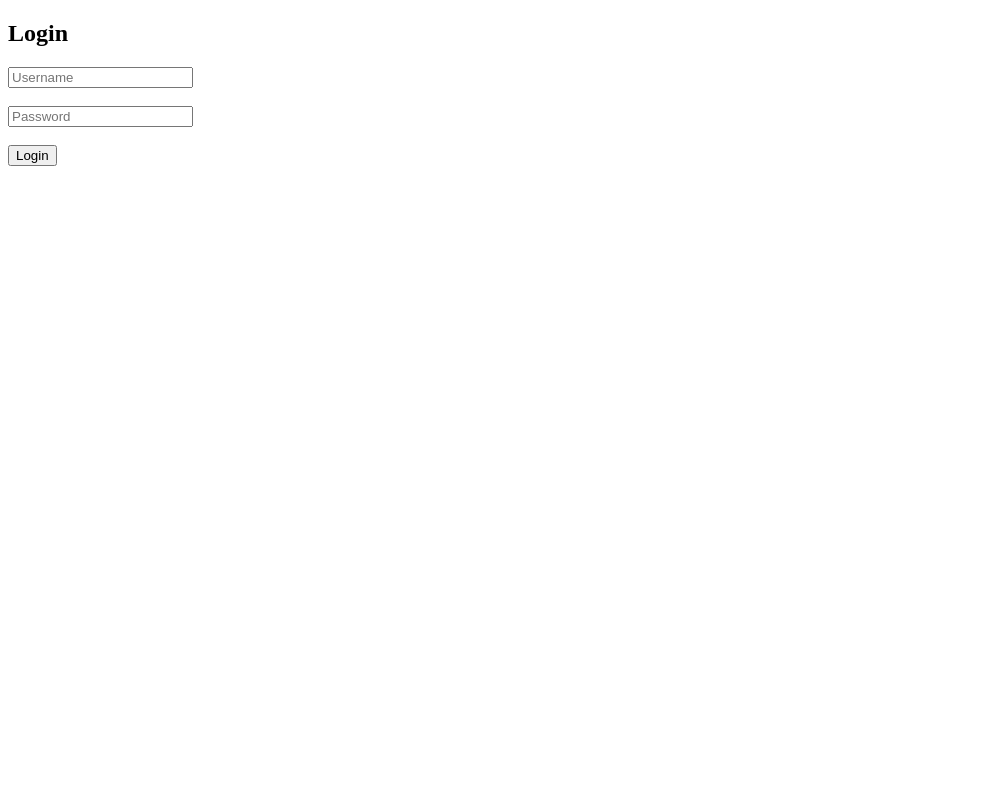
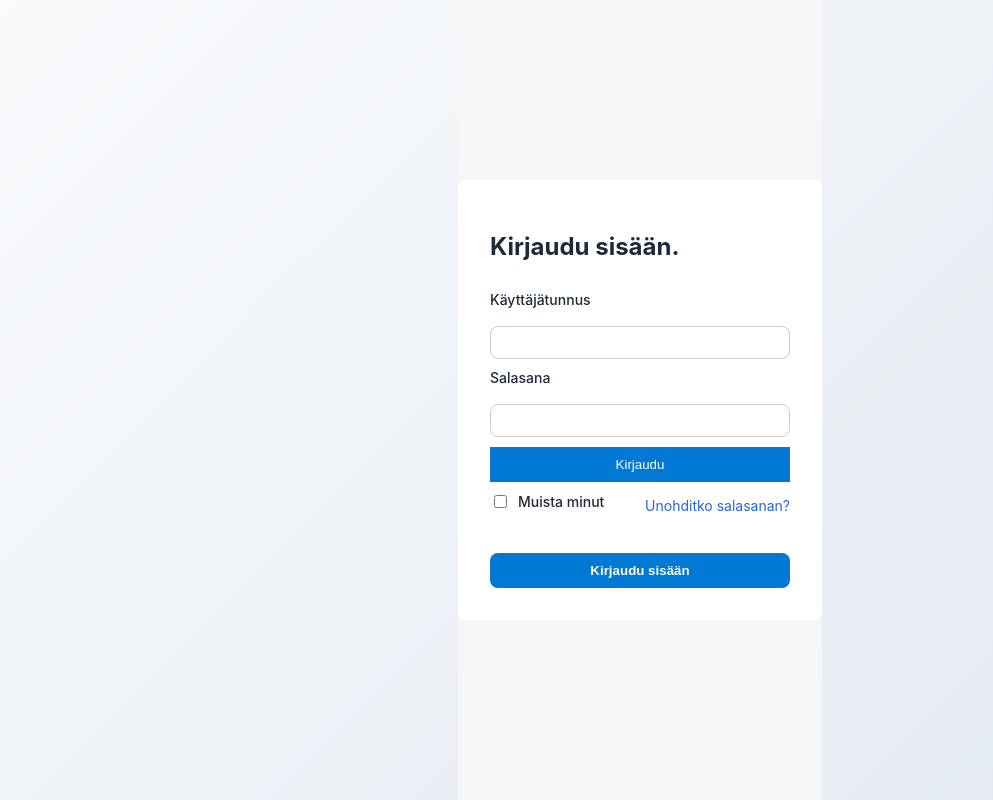
Before and after one commit to Devaritiimi/raportointidevarit, a website: page login.html in a window 1280 px wide. Shown: the whole page, without its empty margins (0-993 px from the left). Drawn offline with Linux system fonts and the light colour scheme.

Commit message:
Update login.html

```diff
--- a/login.html
+++ b/login.html
@@ -1,4 +1,4 @@
-<!DOCTYPE html>
+<!-- <!DOCTYPE html>
 <html>
 <head>
   <title>Login</title>
@@ -11,4 +11,44 @@
     <button type="submit">Login</button>
   </form>
 </body>
+</html> -->
+
+<!DOCTYPE html>
+<html lang="fi">
+<head>
+    <meta charset="UTF-8">
+    <meta name="viewport" content="width=device-width, initial-scale=1.0">
+    <title>Raportointijärjestelmä | Kirjaudu sisään</title>
+    <link rel="stylesheet" href="styles.css">
+
+
+</head>
+<body>
+
+<!-- login.html -->
+<div class="login-container">
+  <form class="login-form" method="POST" action="/login">
+    <h2>Kirjaudu sisään.</h2>
+
+    <label for="username">Käyttäjätunnus</label>
+    <input type="text" id="username" name="username" required />
+
+    <label for="password">Salasana</label>
+    <input type="password" id="password" name="password" required />
+
+    <button type="submit">Kirjaudu</button>
+
+
+        <div class="options">
+            <label class="remember-me">
+                <input type="checkbox" name="remember"> Muista minut
+            </label>
+            <a href="/password-reset" class="forgot-password">Unohditko salasanan?</a>
+        </div>
+
+        <button type="submit" class="btn-login">Kirjaudu sisään</button>
+    </form>
+</div>
+
+</body>
 </html>
```
